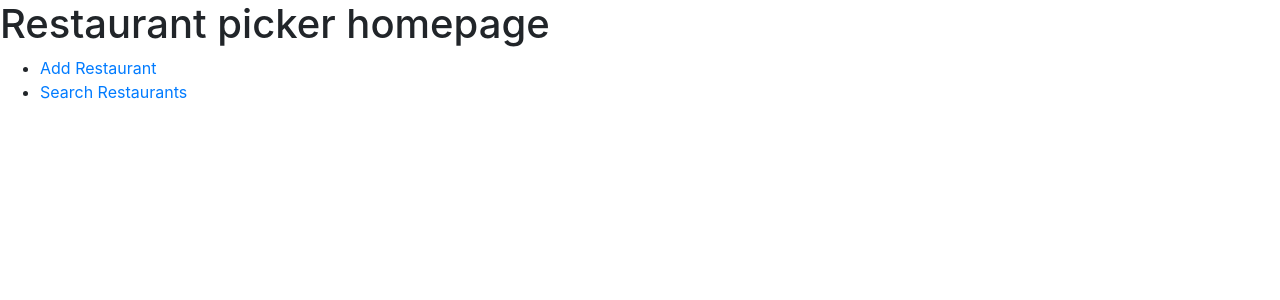
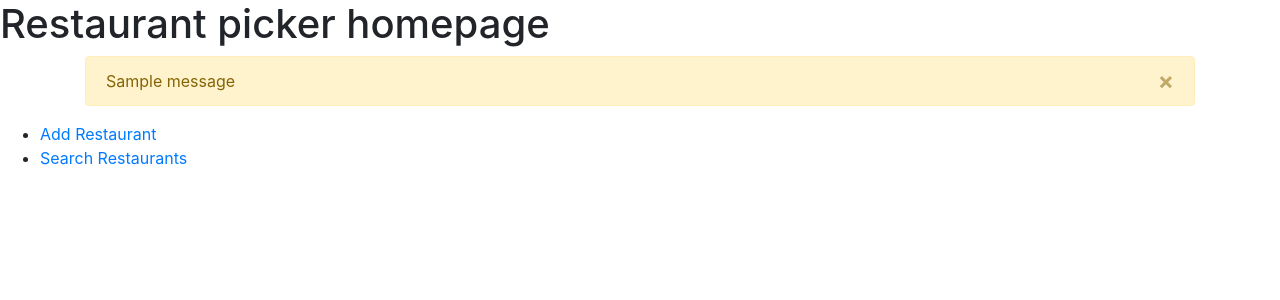
Before and after one commit to benchan777/restaurant-picker, a Flask app: page / in a window 1280 px wide. Shown: the part 24-324 px from the top of the page. Run offline with Flask 2, Linux system fonts and the light colour scheme; one stand-in notice (Sample message) is shown; some libraries are stand-ins or nearby versions.

Commit message:
add flash message template

```diff
--- a/templates/home.html
+++ b/templates/home.html
@@ -9,6 +9,21 @@ Random Restaurant Generator
 <body>
     <h1>Restaurant picker homepage</h1>
 
+    <!-- Error message container -->
+    <div class="container">
+        {% with messages = get_flashed_messages() %}
+        {% if messages %}
+        {% for message in messages %}
+        <div class="alert alert-warning alert-dismissible" role="alert">
+            <button type="button" class="close" data-dismiss="alert" aria-label="Close"><span
+                    aria-hidden="true">×</span></button>
+            {{message}}
+        </div>
+        {% endfor %}
+        {% endif %}
+        {% endwith %}
+        </div>
+
     <ul>
         <li><a href="/add_restaurant">Add Restaurant</a></li>
         <li><a href="/search_restaurants">Search Restaurants</a></li>
```
